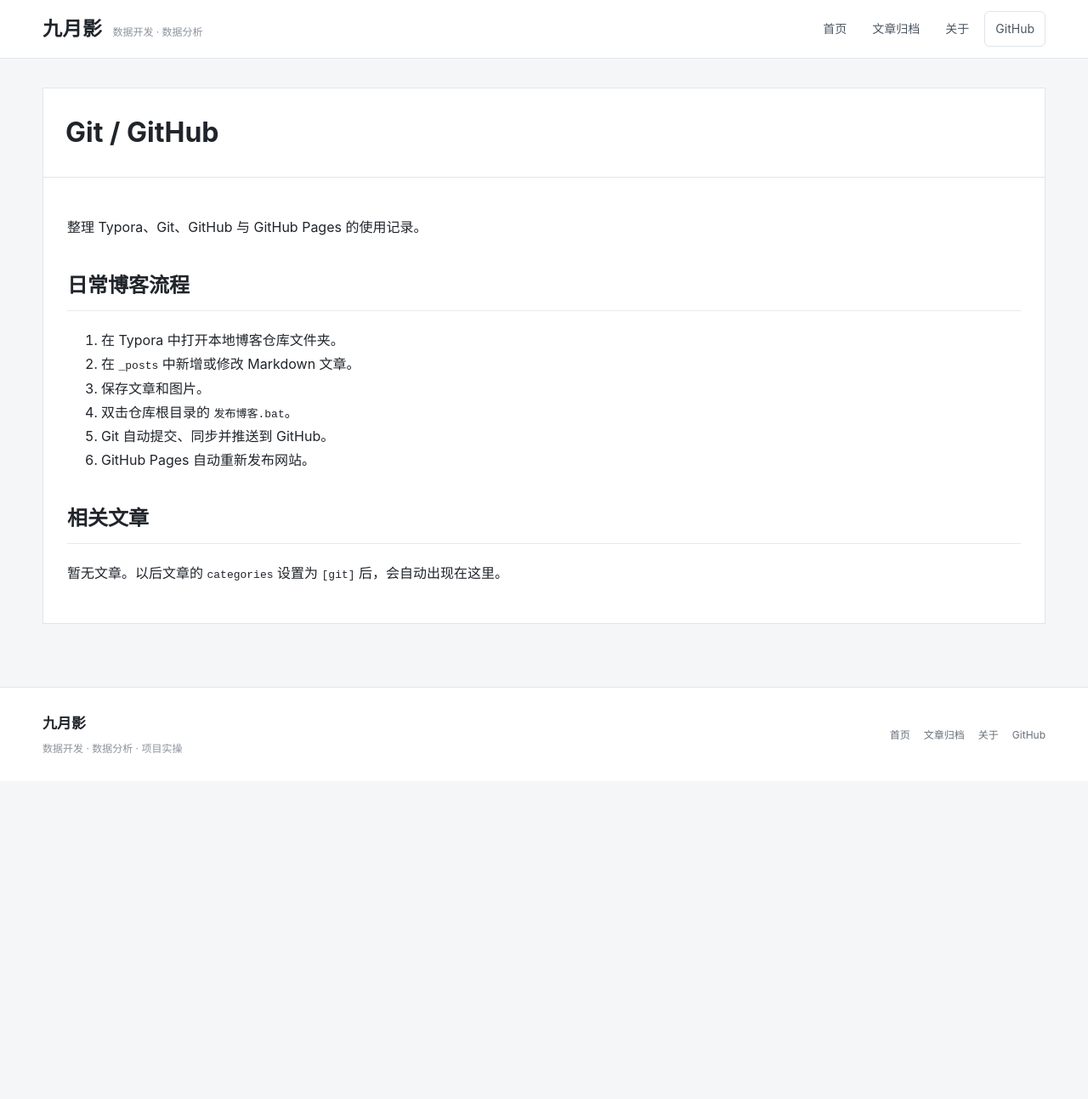
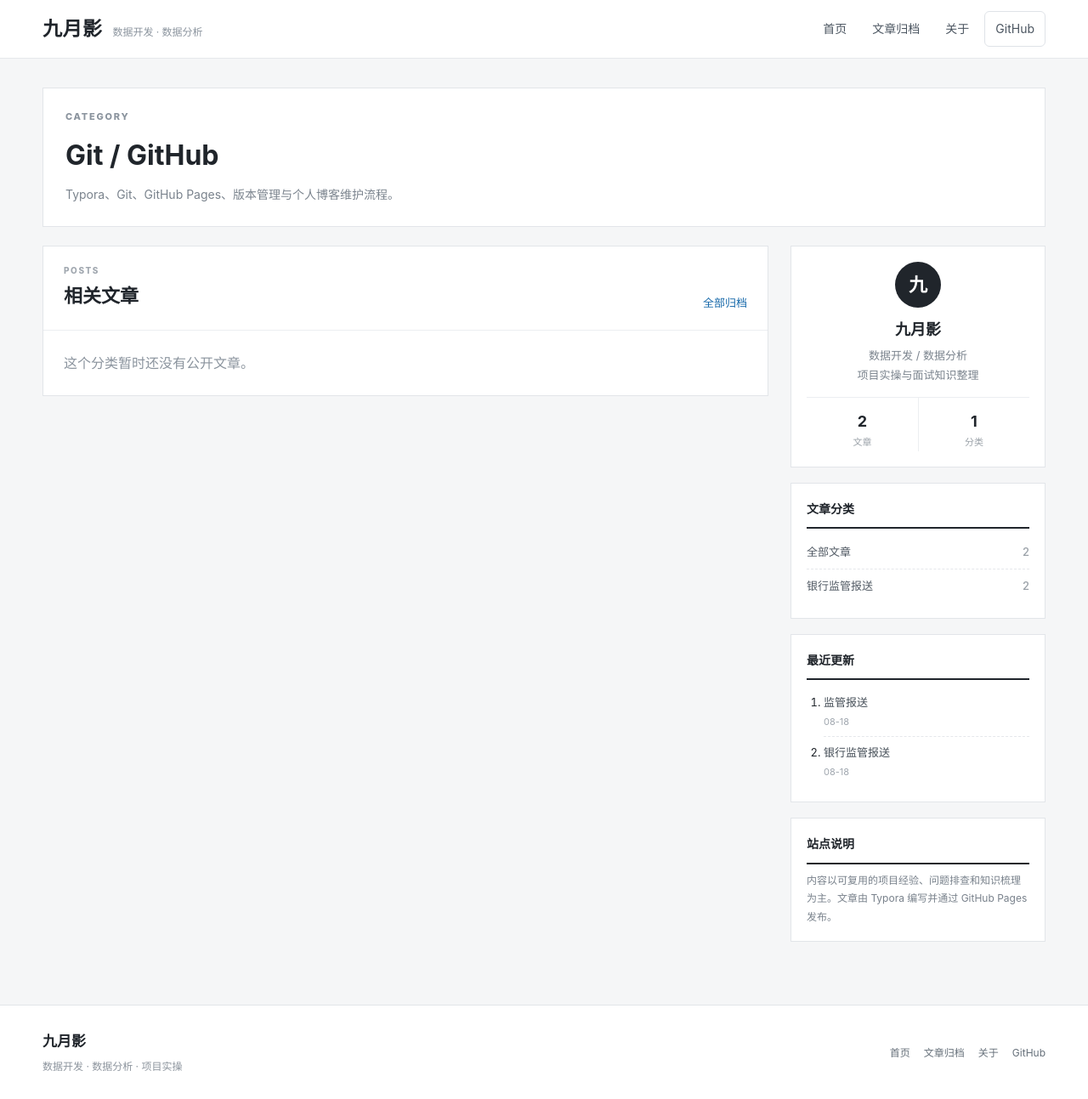
Before and after one commit to ijiuyueying/ijiuyueying.github.io, a Jekyll site: the page built from git.md, in a window 1280 px wide and 1293 px high. Shown: the whole window at 85% size. Built offline with Jekyll 4.4.1, drawn with Linux system fonts in a browser that asks for light colours.

Commit message:
统一Git GitHub分类页

```diff
--- a/git.md
+++ b/git.md
@@ -1,27 +1,7 @@
 ---
-layout: page
+layout: category
 title: Git / GitHub
 permalink: /git/
+category_key: git
+description: Typora、Git、GitHub Pages、版本管理与个人博客维护流程。
 ---
-
-整理 Typora、Git、GitHub 与 GitHub Pages 的使用记录。
-
-## 日常博客流程
-
-1. 在 Typora 中打开本地博客仓库文件夹。
-2. 在 `_posts` 中新增或修改 Markdown 文章。
-3. 保存文章和图片。
-4. 双击仓库根目录的 `发布博客.bat`。
-5. Git 自动提交、同步并推送到 GitHub。
-6. GitHub Pages 自动重新发布网站。
-
-## 相关文章
-
-{% assign category_posts = site.categories["git"] %}
-{% if category_posts.size > 0 %}
-{% for post in category_posts %}
-- [{{ post.title }}]({{ post.url | relative_url }}) · {{ post.date | date: "%Y-%m-%d" }}
-{% endfor %}
-{% else %}
-暂无文章。以后文章的 `categories` 设置为 `[git]` 后，会自动出现在这里。
-{% endif %}
```
